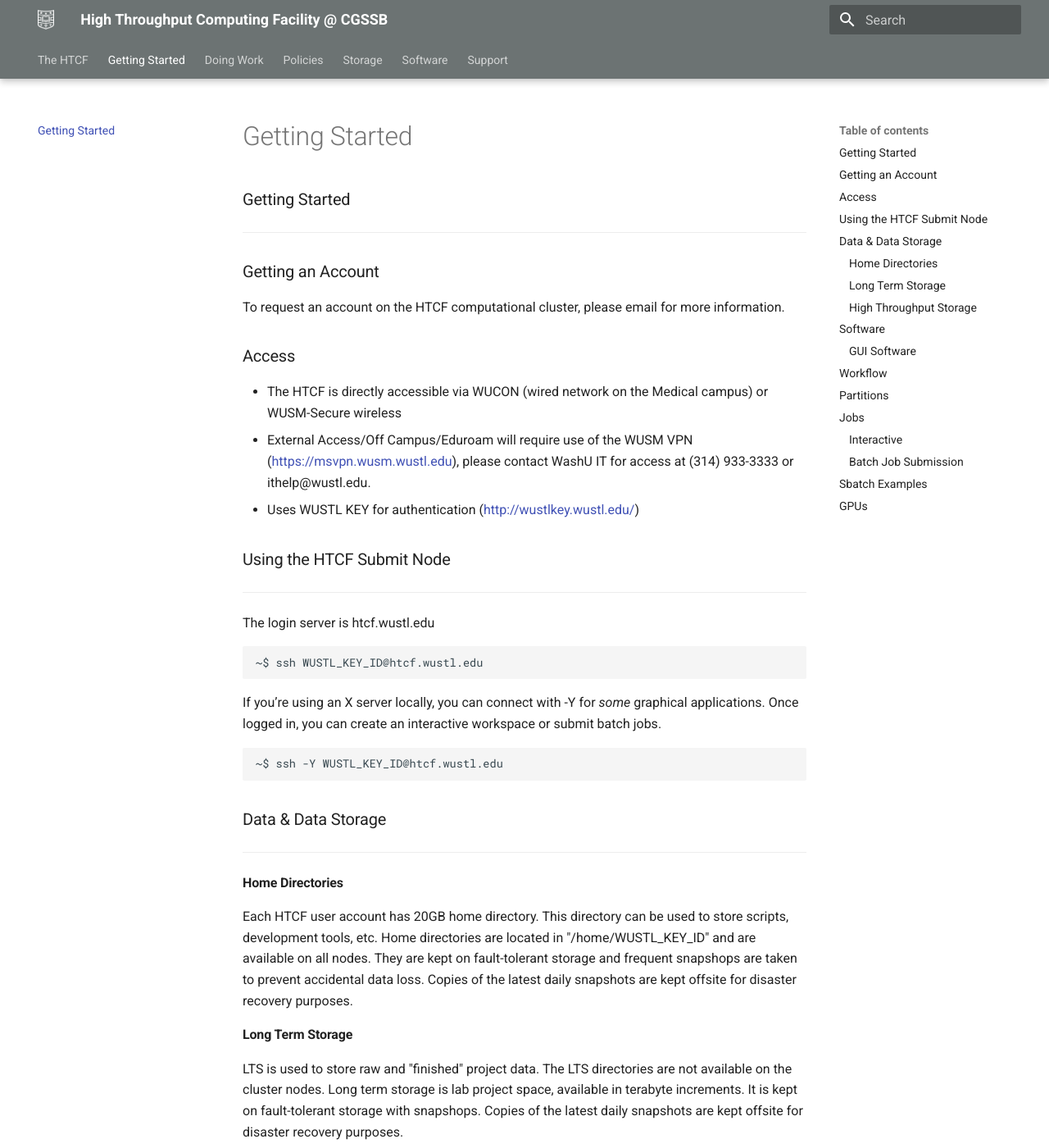
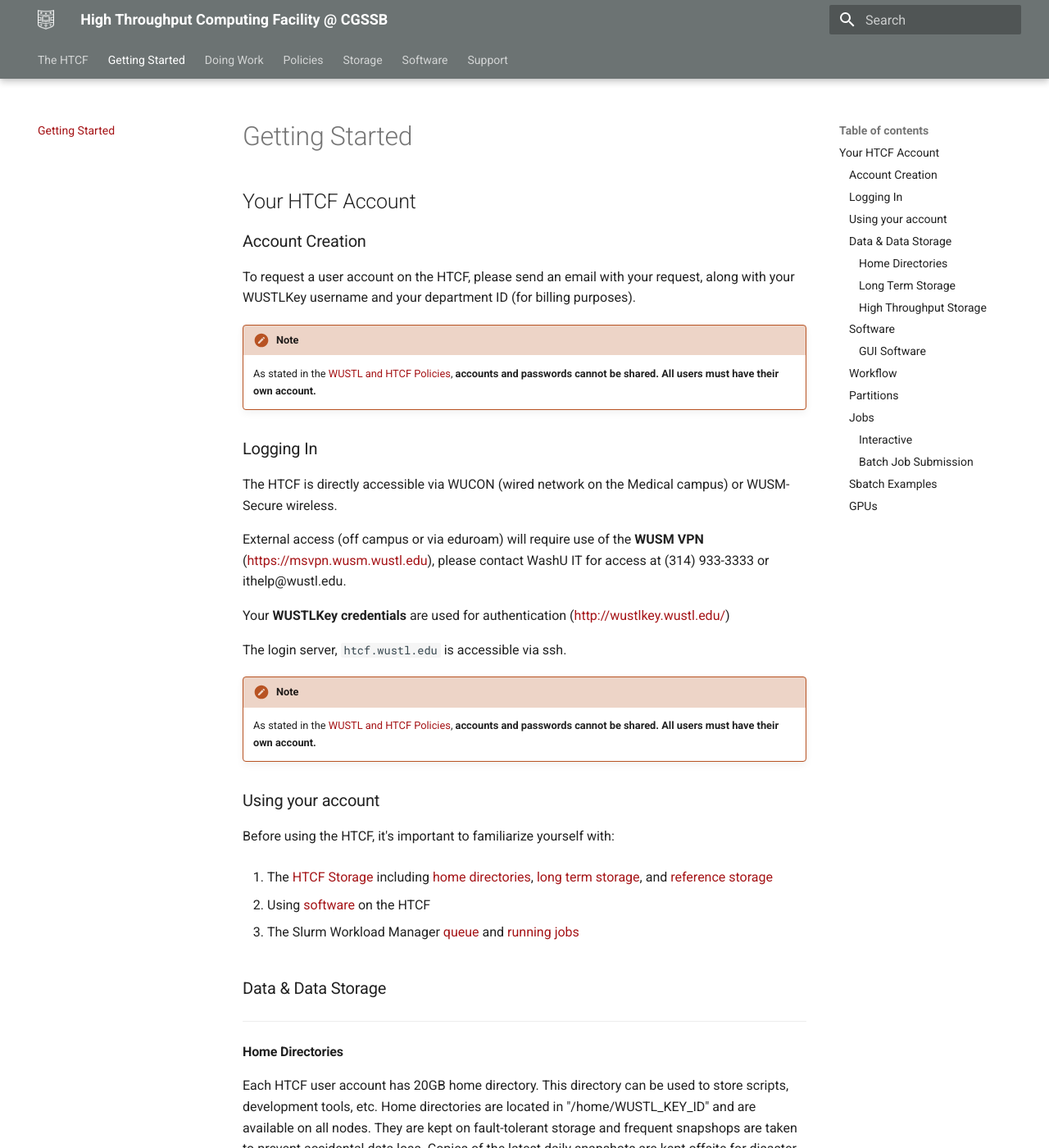
Before and after one commit to htcf/docs, an MkDocs documentation site: the page built from docs/getstarted.md, in a window 1280 px wide and 1400 px high. Shown: the whole window at 82% size. Built offline with MkDocs 1.6.1 and Material for MkDocs 9.7.7, drawn with Linux system fonts in a browser that asks for light colours; some of the changed text lies outside the part shown.

Commit message:
more updates

```diff
--- a/docs/getstarted.md
+++ b/docs/getstarted.md
@@ -1,32 +1,34 @@
-### Getting Started
-* * *
+## Your HTCF Account
 
-### Getting an Account
+### Account Creation
 
-To request an account on the HTCF computational cluster, please email for more information.
+To request a user account on the HTCF, please send an email with your request, along with your WUSTLKey username and your department ID (for billing purposes).
 
+!!! Note
+    As stated in the [WUSTL and HTCF Policies](policies.md#account-usage), **accounts and passwords cannot be shared. All users must have their own account.**
 
-### Access
+### Logging In
 
- * The HTCF is directly accessible via WUCON (wired network on the Medical campus) or WUSM-Secure wireless
- * External Access/Off Campus/Eduroam will require use of the WUSM VPN ([https://msvpn.wusm.wustl.edu](https://msvpn.wusm.wustl.edu)), please contact WashU IT for access at (314) 933-3333 or ithelp@wustl.edu.
- * Uses WUSTL KEY for authentication ([http://wustlkey.wustl.edu/](http://wustlkey.wustl.edu))
+The HTCF is directly accessible via WUCON (wired network on the Medical campus) or WUSM-Secure wireless.
 
-### Using the HTCF Submit Node
-* * *
+External access (off campus or via eduroam) will require use of the **WUSM VPN** ([https://msvpn.wusm.wustl.edu](https://msvpn.wusm.wustl.edu)), please contact WashU IT for access at (314) 933-3333 or ithelp@wustl.edu.
 
-The login server is htcf.wustl.edu
+Your **WUSTLKey credentials** are used for authentication ([http://wustlkey.wustl.edu/](http://wustlkey.wustl.edu))
 
-~~~~{.language-bash}
-~$ ssh WUSTL_KEY_ID@htcf.wustl.edu
-~~~~
+The login server, `htcf.wustl.edu` is accessible via ssh.
 
-If you’re using an X server locally, you can connect with -Y for *some* graphical applications.
-Once logged in, you can create an interactive workspace or submit batch jobs.
+!!! Note
+    As stated in the [WUSTL and HTCF Policies](policies.md#account-usage), **accounts and passwords cannot be shared. All users must have their own account.**
 
-~~~~{.language-bash}
-~$ ssh -Y WUSTL_KEY_ID@htcf.wustl.edu
-~~~~
+### Using your account
+
+Before using the HTCF, it's important to familiarize yourself with:
+
+1. The [HTCF Storage](storage/index.md) including [home directories](storage/home.md), [long term storage](storage/lts.md), and [reference storage](storage/ref.md)
+
+2. Using [software](software.md) on the HTCF
+
+3. The Slurm Workload Manager [queue](queue.md) and [running jobs](runningjobs.md)
 
 ### Data & Data Storage
 * * *
@@ -61,7 +63,8 @@
 
 #### GUI Software
 
-As the HTCF is primarily a batch queuing system for high-throughput processing of large amounts of data,  GUI application are not directly supported by the HTCF.  GUI application installation and setup on the HTCF are left to the end user.
+!!! Note
+    As the HTCF is primarily a batch queuing system for high-throughput processing of data, use of GUI applications are not directly supported.  While use of GUI applications is possible using X forwarding, this can sometimes require significant desktop preparation and configuration which is beyond the scope of support.
 
 ### Workflow
 
--- a/docs/stylesheets/extra.css
+++ b/docs/stylesheets/extra.css
@@ -2,6 +2,19 @@
   --md-primary-fg-color:        #6c7373;
   --md-primary-fg-color--light: #c8c8c8;
   --md-primary-fg-color--dark:  #90030C;
+  --md-typeset-a-color:  #a51417;
+  /*--md-admonition-bg-color: rgba(184, 83, 35, 0.25);*/
+}
+.md-typeset .note .admonition-title {
+  background-color: rgba(184, 83, 35, 0.25);
+
+}
+.md-typeset .admonition.note {
+  border-color: rgba(184, 83, 35, 1);
+}
+
+.md-typeset .note > .admonition-title::before {
+  background-color: rgba(184, 83, 35, 1);
 }
 [data-md-color-scheme="wustl_red"] {
   --md-primary-fg-color:        #a51417;
```
Also changed, not shown: docs/index.md (+8 -8 lines), docs/storage/home.md (added, +1 -0 lines).
